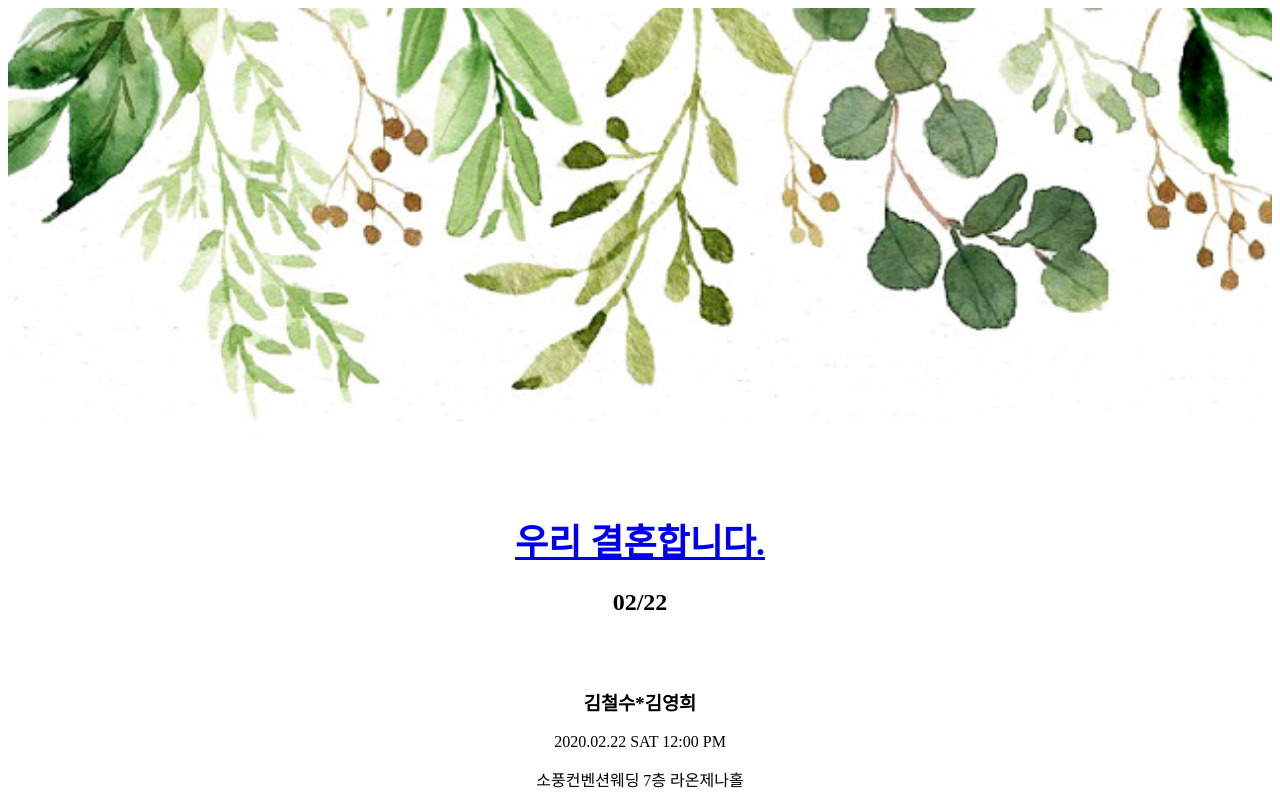
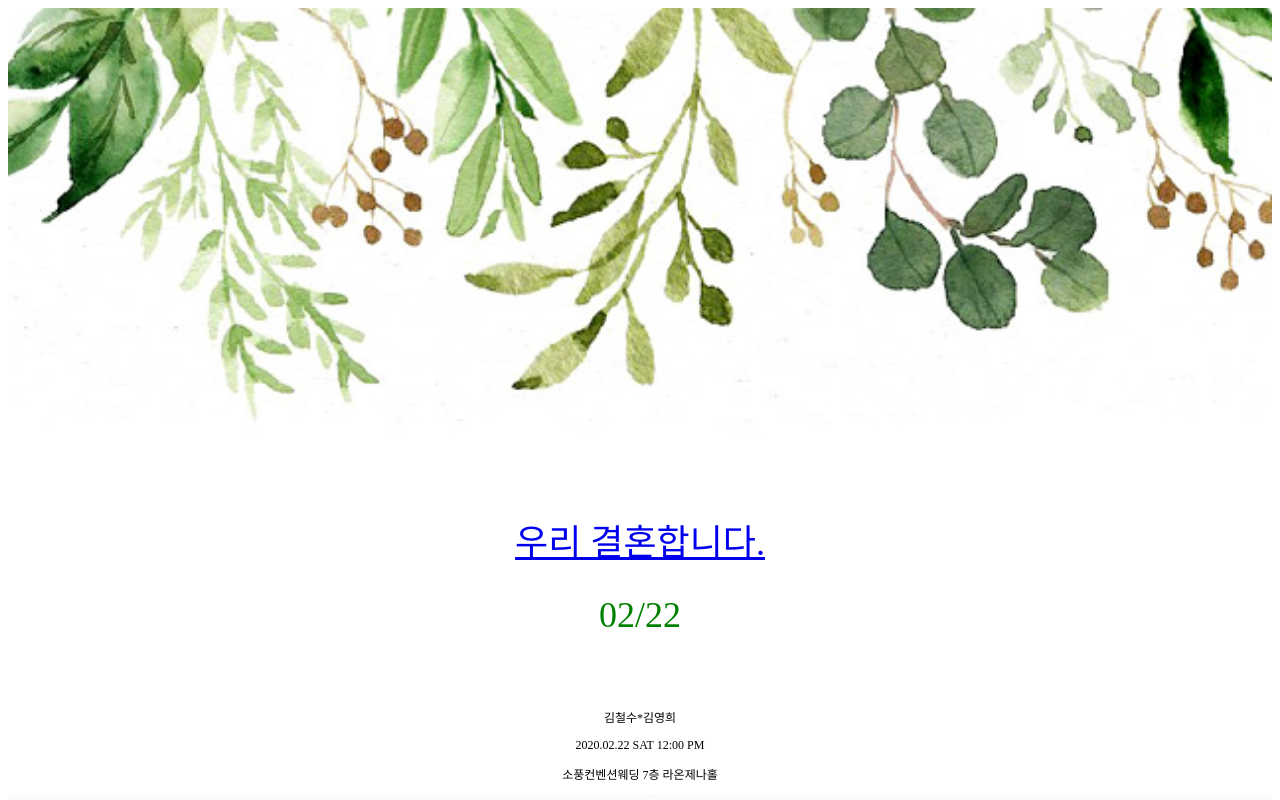
Before and after one commit to dheaven96/mcard, a plain HTML site: page index.html in a window 1280 px wide. Shown: the top 800 px of the page. Drawn offline with Linux system fonts and the light colour scheme.

Commit message:
Add files via upload

```diff
--- a/index.html
+++ b/index.html
@@ -9,12 +9,13 @@
 <body>
 
 <img style="width:100%;" src="main_top_bg.jpg">
-<h1 style="text-align:center; margin-top:72px; font-family:applemyungjo; font-size:36px;"><a href="http://naver.com">우리 결혼합니다.</a></h1>
-<h2 style="text-align:center;" title="Wedding Day">02/22</h2>
+<h1 style="text-align:center; margin-top:72px; font-family:applemyungjo; font-size:36px; font-weight:100;">
+  <a href="http://naver.com">우리 결혼합니다.</a></h1>
+<h2 style="text-align:center; font-size:36px; font-weight:300; color:green;" title="Wedding Day">02/22</h2>
 
-<h3 style="text-align:center; margin-top:72px;">김철수*김영희</h3>
-<p style="text-align:center;">2020.02.22 SAT 12:00 PM</p>
-<p style="text-align:center;">소풍컨벤션웨딩 7층 라온제나홀</p>
+<h3 style="text-align:center; margin-top:72px; font-family:applemyungjo; font-size:12px; font-weight:100;">김철수*김영희</h3>
+<p style="text-align:center; font-family:applemyungjo; font-size:12px; font-weight:100;">2020.02.22 SAT 12:00 PM</p>
+<p style="text-align:center; font-family:applemyungjo; font-size:12px; font-weight:100;">소풍컨벤션웨딩 7층 라온제나홀</p>
 
 <img src="title_img_1.jpg" width="100%">
 
```
